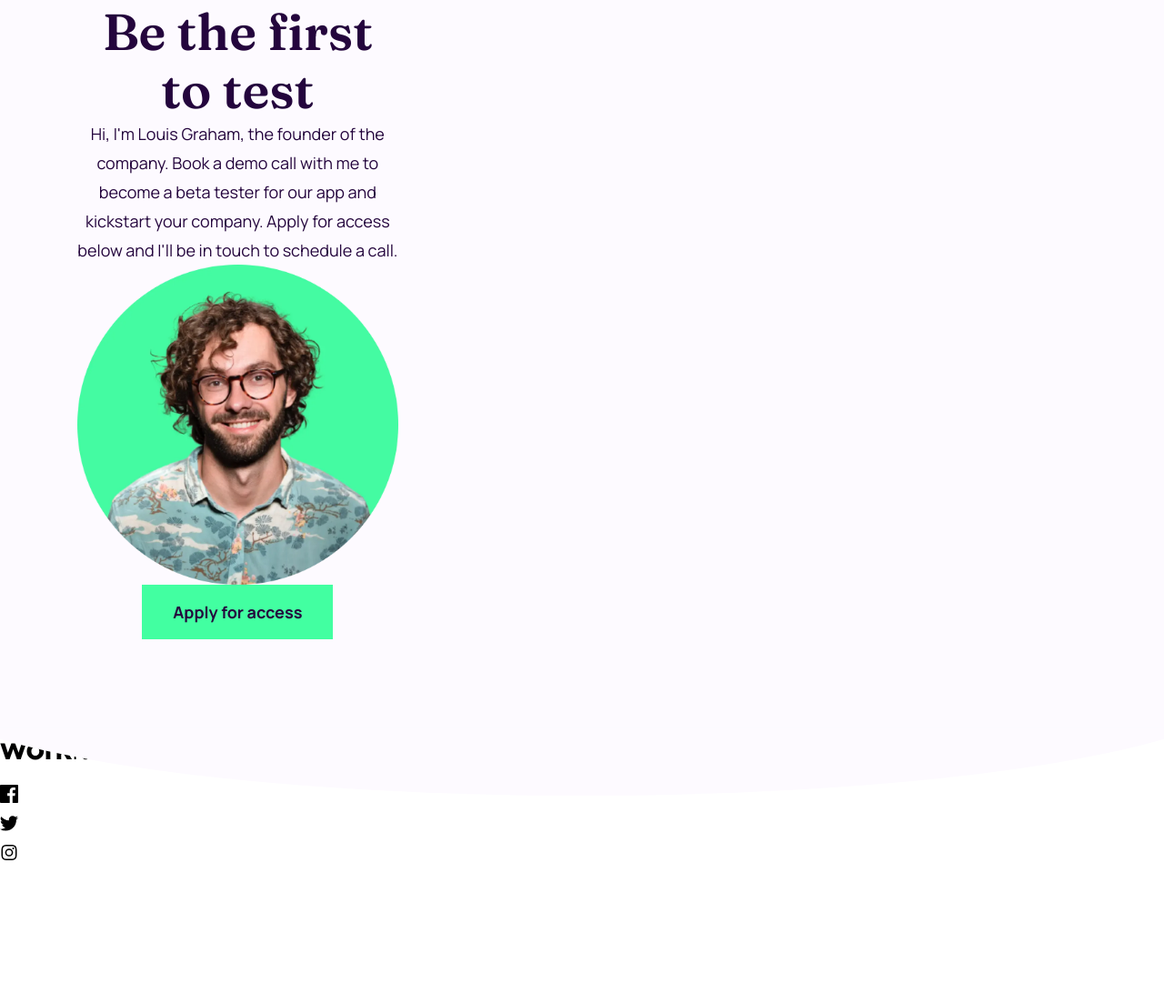
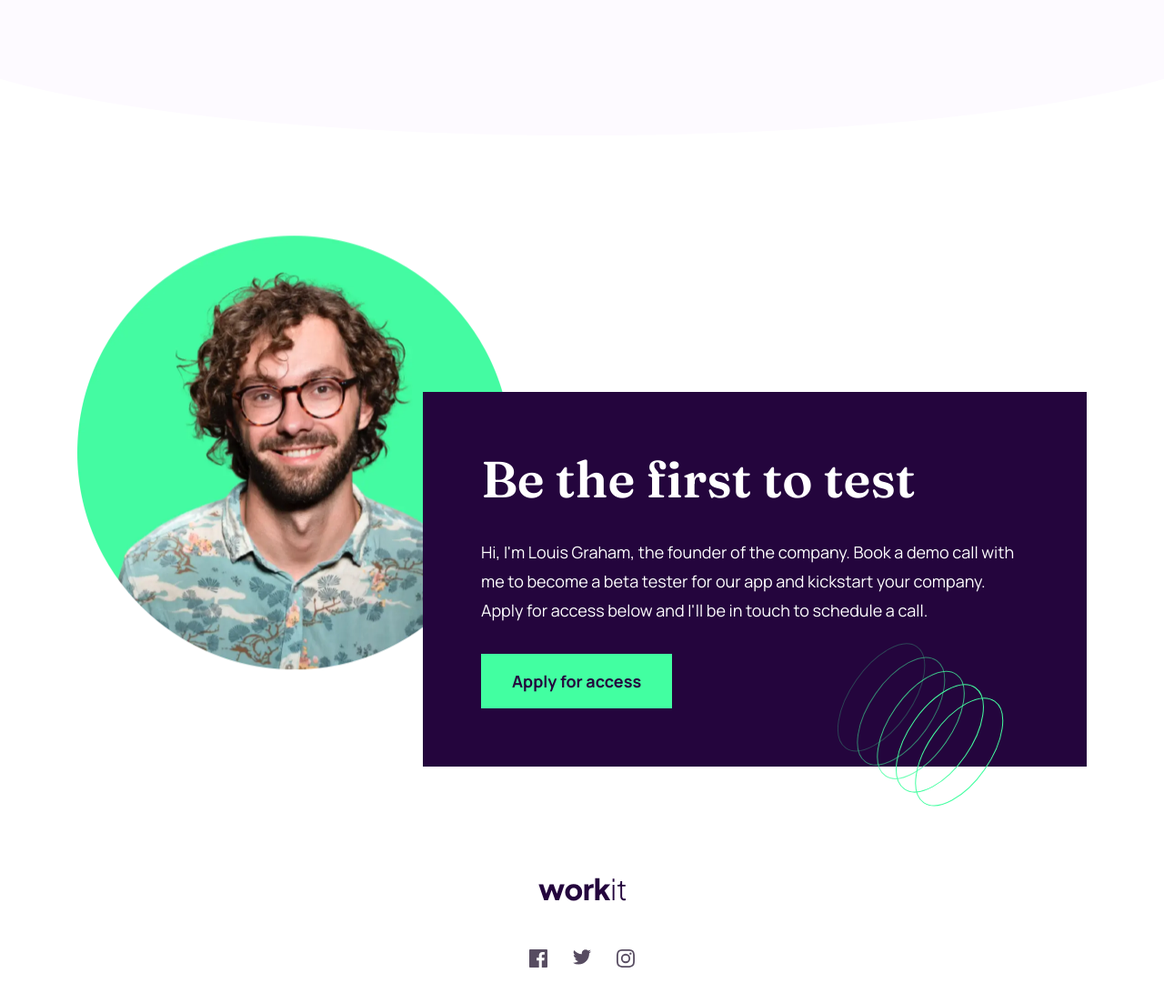
Before and after one commit to norman02/workit, a plain HTML site: page index.html in a window 1280 px wide. Shown: the part 1317-2420 px from the top of the page at 91% size. Before the commit the page ends 2286 px from the top, so only its background shows below. Drawn offline with Linux system fonts and the light colour scheme.

Commit message:
finish styling

```diff
--- a/index.html
+++ b/index.html
@@ -64,31 +64,36 @@
               or unexpected fees.
             </p>
           </li>
-          <article>
-            <h2 class="heading-m">Be the first to test</h2>
-            <p>
+        </ul>
+      </div>
+
+      <article class="cta container">
+        <div class="bg-dark card">
+          <h2 class="heading-m text-white">Be the first to test</h2>
+          <p class="text-white">
             Hi, I'm Louis Graham, the founder of the company. Book a demo call
             with me to become a beta tester for our app and kickstart your
             company. Apply for access below and I'll be in touch to schedule a
             call.
           </p>
+          <a href="#" class="button">Apply for access</a>
+        </div>
         <figure>
           <img
             src="./assets/images/image-founder.webp"
             alt="image of the founder: a man with curly brown hair and beard wearing glasses on a green background"
+            width="477"
+            height="477"
           />
-              <a href="#" class="button">Apply for access</a>
         </figure>
       </article>
-        </ul>
-      </div>
     </main>
 
-    <footer>
+    <footer class="text-center">
       <svg width="97" height="26" aria-hidden="true">
         <use xlink:href="./assets/images/defs.svg#logo"></use>
       </svg>
-      <ul>
+      <ul class="social-links">
         <li>
           <a href="#" aria-label="follow us on facebook">
             <svg width="20" height="20" aria-hidden="true">
@@ -105,7 +110,7 @@
         </li>
         <li>
           <a href="#" aria-label="follow us on instagram">
-            <svg width="20" height="17" aria-hidden="true">
+            <svg width="20" height="20" aria-hidden="true">
               <use xlink:href="./assets/images/defs.svg#icon-instagram"></use>
             </svg>
           </a>
--- a/main.css
+++ b/main.css
@@ -53,6 +53,7 @@ html {
 body {
   min-height: 100vh;
   overflow-x: hidden;
+  width: 100vw;
 }
 
 img,
@@ -231,7 +232,6 @@ u {
 
   position: relative;
   padding-block: clamp(5rem, 30vw, 19.5625rem) clamp(1rem, 30vw, 5.25rem);
-
 }
 
 .about-list ul {
@@ -292,3 +292,118 @@ u {
     margin-block: 2.5rem 1.5rem;
   }
 }
+/* ------- CTA ------  */
+.cta {
+  display: flex;
+  margin-block: clamp(7rem, 30vw, 22rem) clamp(5rem, 20vw, 7.3125rem);
+}
+
+.cta .card {
+  padding: clamp(2rem, 5vw, 4rem);
+  position: relative;
+}
+
+.cta .card p {
+  margin-block: 2rem;
+}
+
+.cta figure {
+  z-index: -1;
+}
+
+@media (width < 57.5rem) {
+  .cta img {
+    max-width: 281px;
+  }
+}
+
+@media (width > 43.75rem) {
+  .cta {
+    position: relative;
+    flex-direction: column;
+  }
+
+  .cta figure {
+    position: absolute;
+    top: 0;
+    left: 0;
+    translate: 0 -36%;
+  }
+
+  .cta .card {
+    align-self: flex-end;
+    max-width: clamp(32.125rem, 70vw, 45.625rem);
+  }
+
+  .cta .card::after {
+    content: "";
+    position: absolute;
+    width: 13.8125rem;
+    height: 13.25rem;
+    background: transparent url(assets/images/bg-pattern-3.svg) no-repeat;
+    right: 4.5rem;
+    bottom: -3.75rem;
+  }
+}
+
+@media (width < 43.75rem) {
+  .cta {
+    flex-direction: column-reverse;
+    align-items: center;
+  }
+
+  .cta .card {
+    text-align: center;
+  }
+
+  .cta figure {
+    translate: 0 15%;
+  }
+}
+
+.social-links {
+  display: flex;
+  justify-content: center;
+  gap: 1.75rem;
+  color: var(--navy-gray);
+  margin-block: 3.25rem 6.25rem;
+}
+
+.social-links a {
+  display: flex;
+}
+
+.social-links a:is(:hover, :focus-visible) {
+  color: var(--light-green);
+}
+
+.social-links a:focus-visible {
+  outline: 2px solid var(--light-green);
+  outline-offset: 2px;
+}
+
+/* ***** TESTING *****  */
+.cta {
+  /* border: 2px solid red; */
+  /* display: none; */
+}
+
+.cta .card {
+  /* border: 2px solid orange; */
+}
+
+.cta .card::after {
+  /* display: none; */
+  /* border: 2px solid orange;
+  background-color: red; */
+}
+
+.cta figure {
+  /* display: none; */
+}
+
+html,
+body {
+
+  /* background-color: yellow; */
+}
```
Lines whose indentation alone changed are shown as unchanged.
